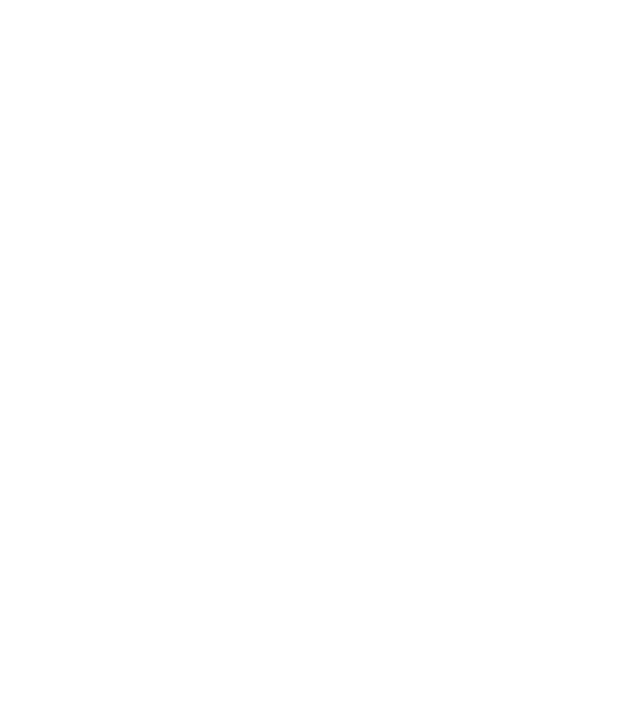
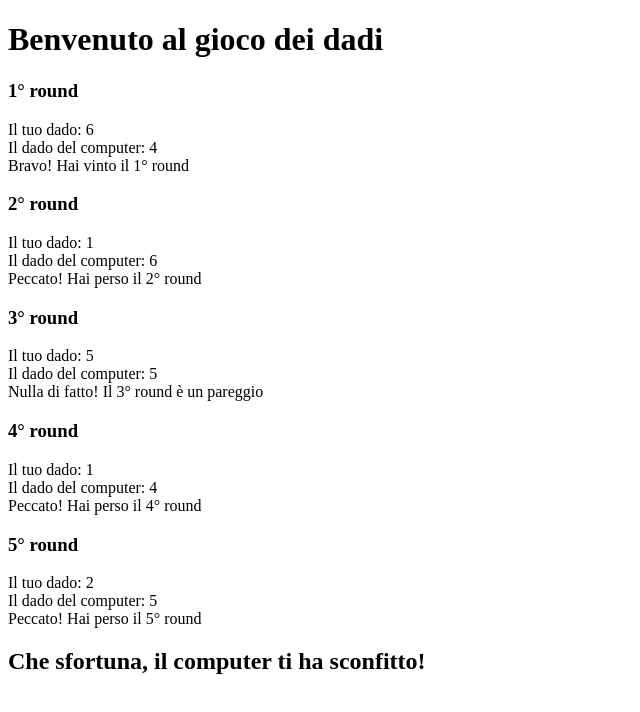
Before and after one commit to davidebortoloni/js-mail-dadi, a plain HTML site: page dadi.html in a window 1280 px wide. Shown: the whole page, without its empty margins (0-640 px from the left). Drawn offline with Linux system fonts and the light colour scheme.

Commit message:
Gioco dei dadi [esercizio finito]

```diff
--- a/dadi.html
+++ b/dadi.html
@@ -5,11 +5,16 @@
     <meta charset="UTF-8">
     <meta http-equiv="X-UA-Compatible" content="IE=edge">
     <meta name="viewport" content="width=device-width, initial-scale=1.0">
-    <title>Document</title>
+    <title>Gioco dei dadi</title>
 </head>
 
 <body>
+    <h1>Benvenuto al gioco dei dadi</h1>
+    <p></p>
+    <div id="game-area"></div>
+    <h2 id="end-game"></h2>
 
+    <script src="./js/script-dadi.js"></script>
 </body>
 
 </html>
--- a/js/script-dadi.js
+++ b/js/script-dadi.js
@@ -1,5 +1,42 @@
-/*
-GIOCO DEI DADI
-Generare un numero random da 1 a 6 sia per il giocatore sia per il computer.
-Stabilire il vincitore, in base a chi fa il punteggio più alto e stampare il risultato.
-*/
+alert("Quando sei pronto per giocare clicca ok");
+
+var userResult;
+var pcResult;
+var userVictories = 0;
+var pcVictories = 0;
+var gameMessage = "";
+var endMessage;
+var gameAreaId = document.getElementById("game-area");
+var endGameId = document.getElementById("end-game");
+
+for (var i = 0; i < 5; i++) {
+    userResult = Math.floor(Math.random() * 6) + 1;
+    pcResult = Math.floor(Math.random() * 6) + 1;
+    gameMessage += "<h3>" + (i + 1) + "° round</h3>";
+    gameMessage += "<div>Il tuo dado: " + userResult + "</div>";
+    gameMessage += "<div>Il dado del computer: " + pcResult + "</div>";
+    if (userResult > pcResult) {
+        gameMessage += "<div>Bravo! Hai vinto il " + (i + 1) + "° round</div>";
+        userVictories++;
+    }
+    else if (userResult < pcResult) {
+        gameMessage += "<div>Peccato! Hai perso il " + (i + 1) + "° round</div>";
+        pcVictories++;
+    }
+    else {
+        gameMessage += "<div>Nulla di fatto! Il " + (i + 1) + "° round è un pareggio</div>";
+    }
+    gameAreaId.innerHTML = gameMessage;
+}
+
+if (userVictories > pcVictories) {
+    endMessage = "Complimenti, hai battuto il computer!";
+}
+else if (userVictories < pcVictories) {
+    endMessage = "Che sfortuna, il computer ti ha sconfitto!";
+}
+else {
+    endMessage = "Un pareggio, meglio che aver perso, dai. Fai un altro tentativo.";
+}
+
+endGameId.innerHTML = endMessage;
```
